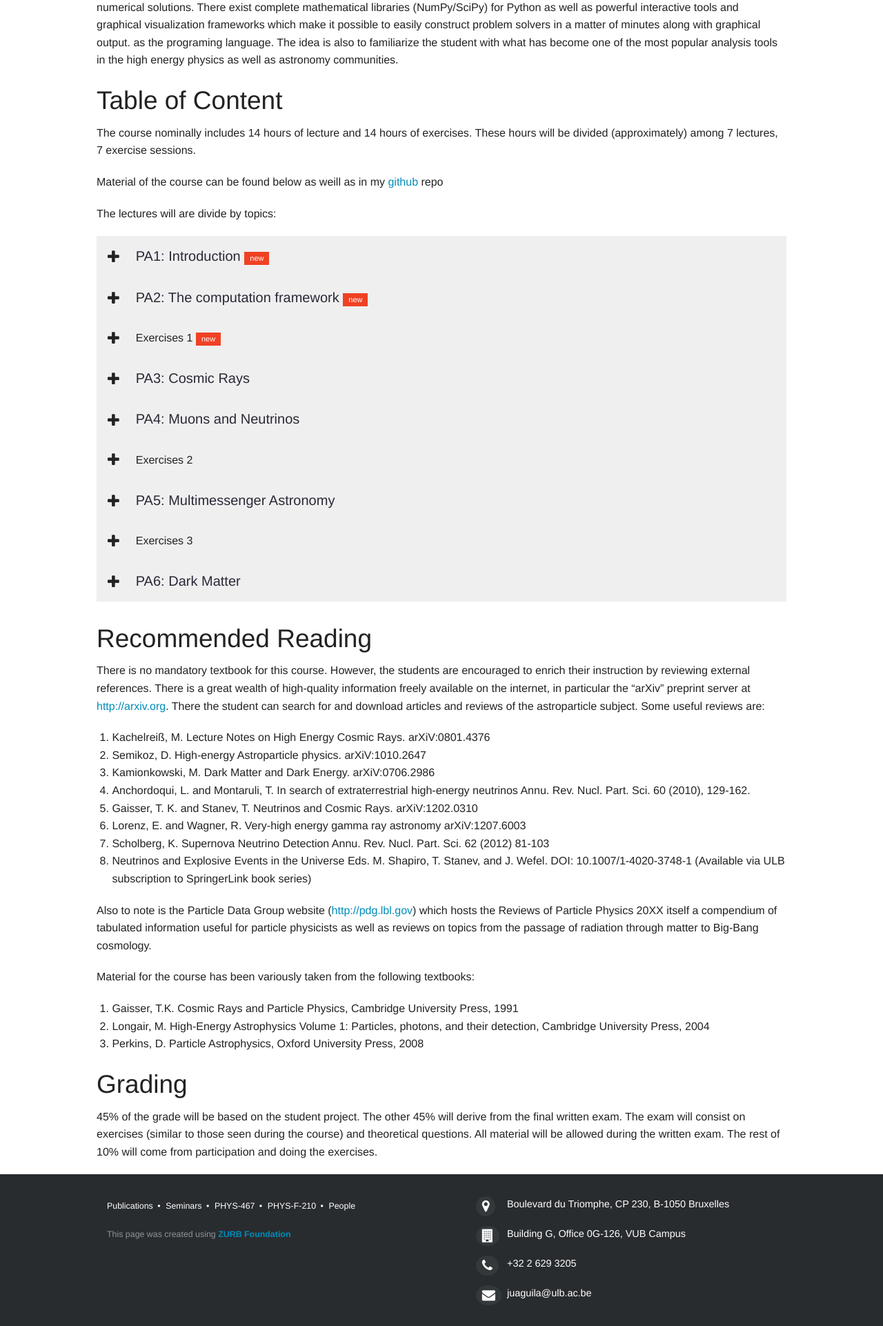
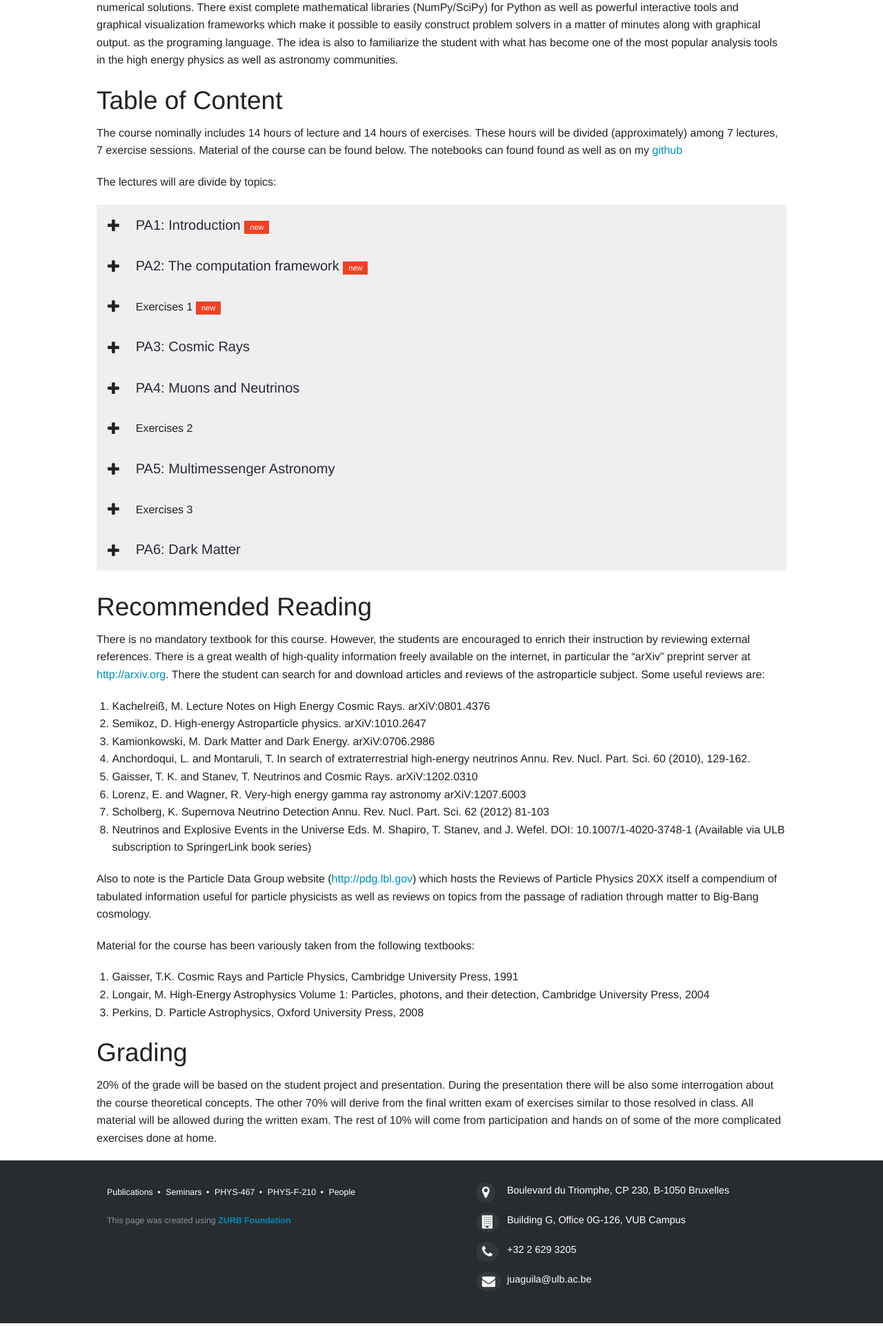
Before and after one commit to zemrude/webpage, a PHP site: page /PHYS-467.php in a window 1280 px wide. Shown: the part 355-2277 px from the top of the page at 69% size. Run offline with PHP 8.4, Linux system fonts and the light colour scheme; some libraries are stand-ins or nearby versions; some web fonts are replaced.

Commit message:
Updated the grading part

```diff
--- a/PHYS-467.php
+++ b/PHYS-467.php
@@ -10,8 +10,7 @@ as the programing language. The idea is also to familiarize the student with wha
 
 <h2> Table of Content </h2>
 
-<p>The course nominally includes 14 hours of lecture and 14 hours of exercises.  These hours will be divided (approximately) among 7 lectures, 7 exercise sessions. </p>
-<p>Material of the course can be found below as weill as in my <a href="https://github.com/zemrude/PHYS-F-467">github</a> repo</p>
+<p>The course nominally includes 14 hours of lecture and 14 hours of exercises.  These hours will be divided (approximately) among 7 lectures, 7 exercise sessions. Material of the course can be found below. The notebooks can found found as well as on my <a href="https://github.com/zemrude/PHYS-F-467">github</a></p>
 
 <p>The lectures will are divide by topics:</p>
 
@@ -211,7 +210,7 @@ as the programing language. The idea is also to familiarize the student with wha
 </ol>
 
 <h2 id="grading">Grading</h2>
-<p>45% of the grade will be based on the student project.  The other 45% will derive from the final written exam. The exam will consist on exercises (similar to those seen during the course) and theoretical questions. All material will be allowed during the written exam. The rest of 10% will come from participation and doing the exercises. </p>
+<p>20% of the grade will be based on the student project and presentation. During the presentation there will be also some interrogation about the course theoretical concepts.  The other 70% will derive from the final written exam of exercises similar to those resolved in class.  All material will be allowed during the written exam. The rest of 10% will come from participation and hands on of some of the more complicated exercises done at home. </p>
 
 
 </div>
```
